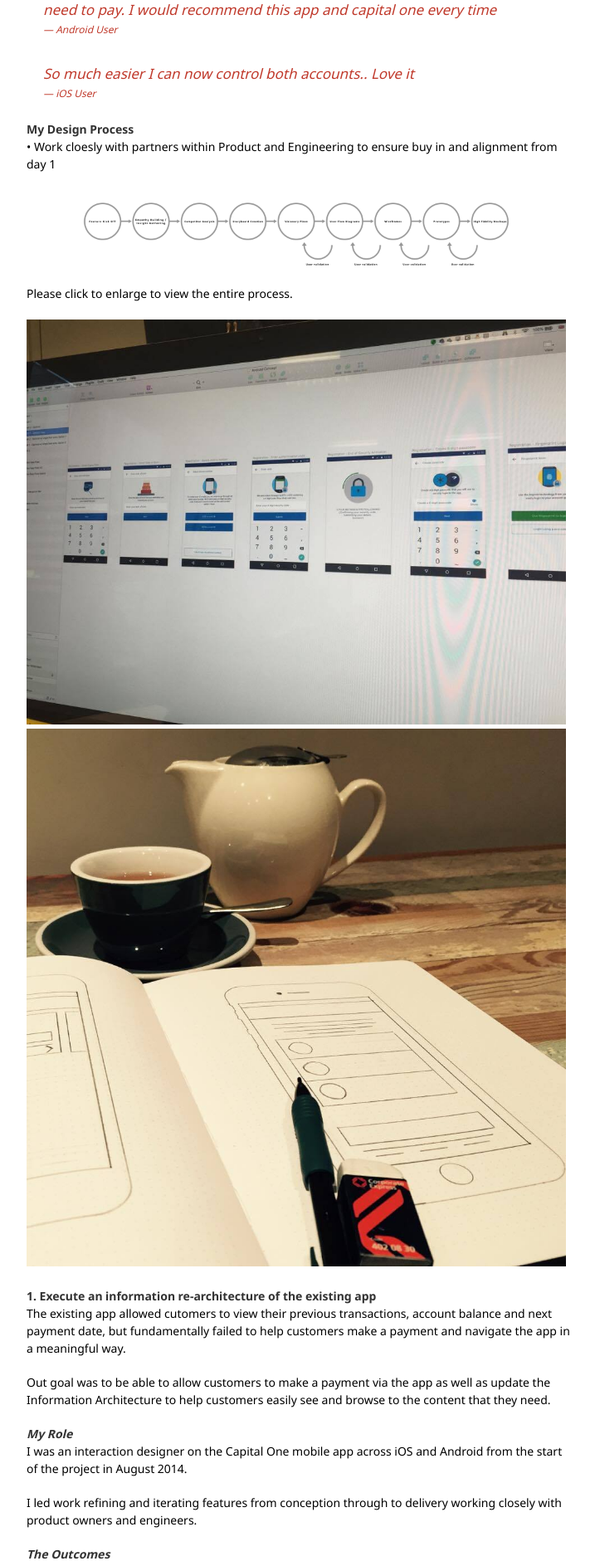
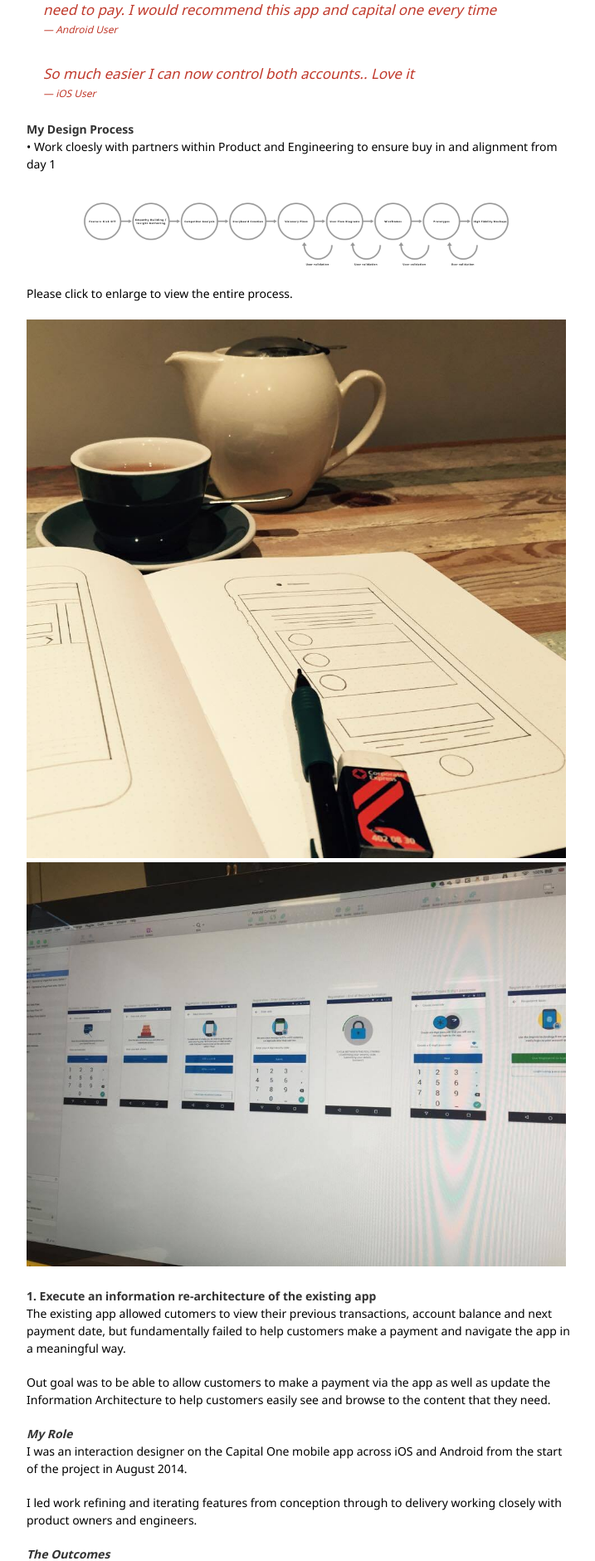
Before and after one commit to syeef/syeefkarim-2016-v0, a Jekyll site: the page built from portfolio/capitalone.md, in a window 1280 px wide. Shown: the part 858-2739 px from the top of the page at 83% size, without its empty margins (279-996 px from the left). Built offline with Jekyll 4.4.1, drawn with Linux system fonts in a browser that asks for light colours.

Commit message:
update capital one page

```diff
--- a/portfolio/capitalone.md
+++ b/portfolio/capitalone.md
@@ -31,9 +31,9 @@ Create a mobile app to allow customers to easily service their accounts, receive
 Please click to enlarge to view the entire process.
 <br>
 <br>
+<img src="/images/posts/capitalone/wireframe.jpg" width="650px">
+<br>
 <img src="/images/posts/capitalone/androiddesign.jpg" width="650px">
-<br>
-<img src="/images/posts/capitalone/wireframe.jpg" width="650px">
 
 **1. Execute an information re-architecture of the existing app**
 The existing app allowed cutomers to view their previous transactions, account balance and next payment date, but fundamentally failed to help customers make a payment and navigate the app in a meaningful way.
```
